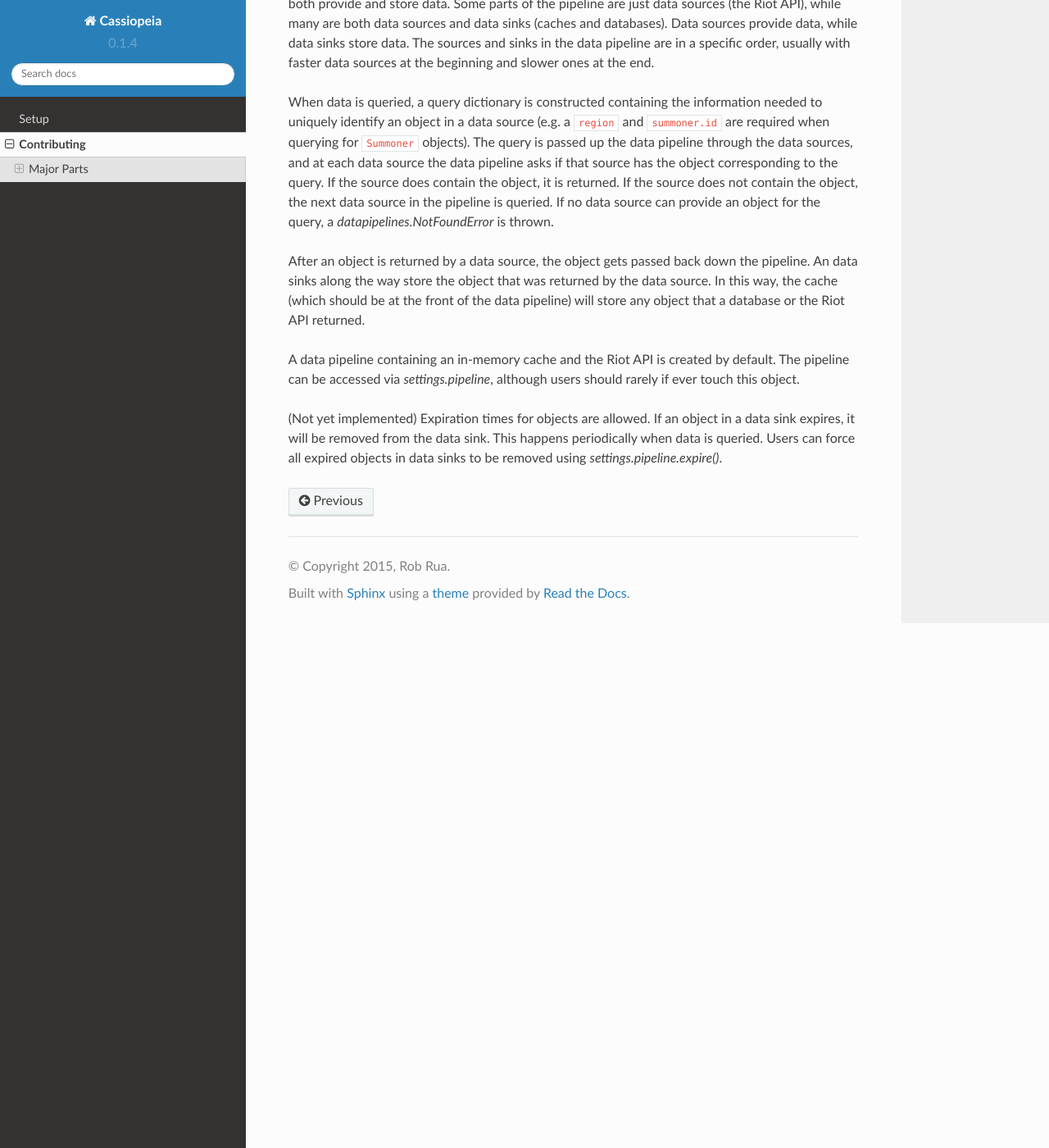
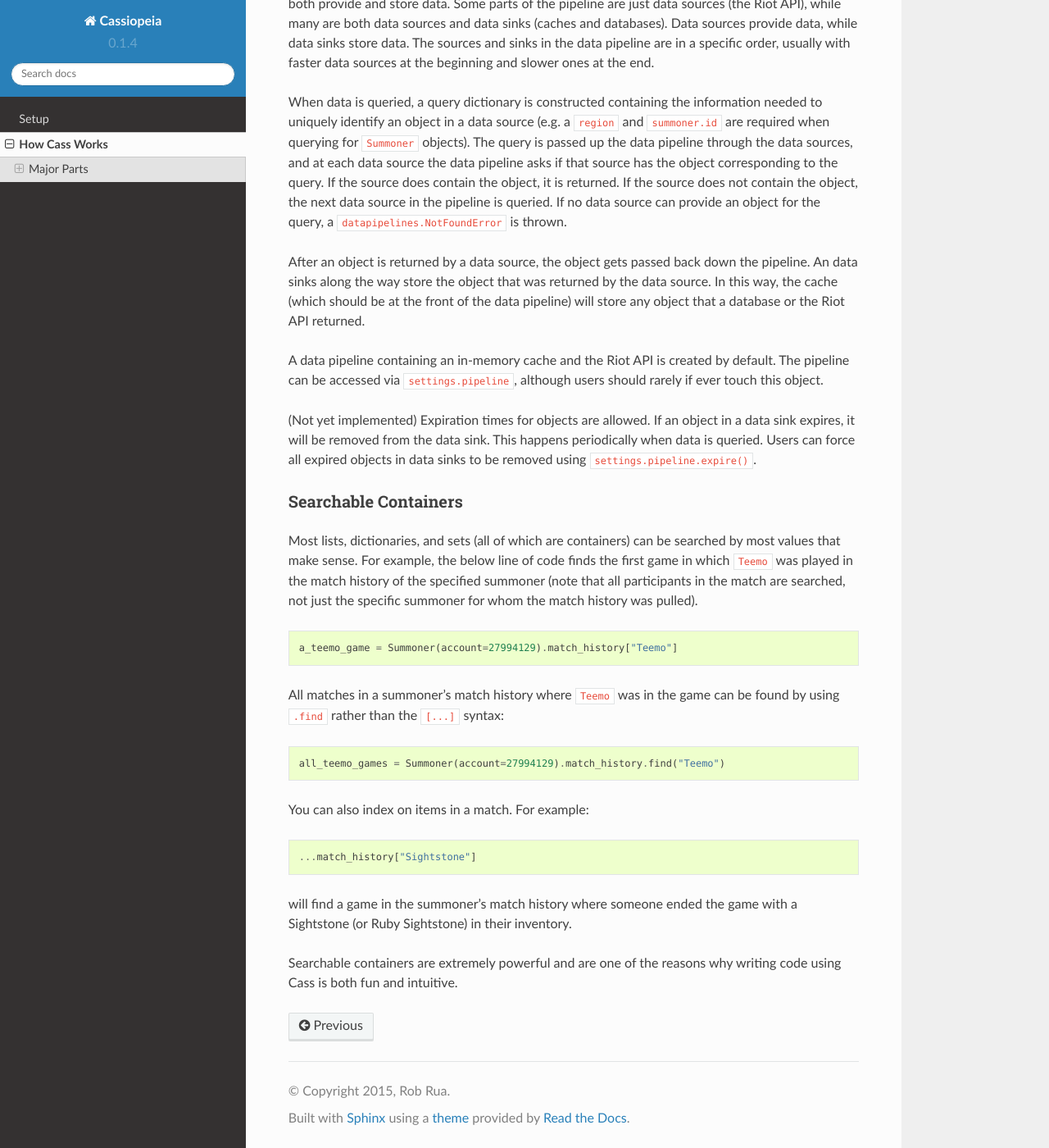
Before and after one commit to Crimack/lissandra, a Sphinx documentation site: the page built from doc/inner_workings.rst, in a window 1280 px wide and 1400 px high, scrolled down 1218 px. Shown: the whole window at 82% size. Built offline with Sphinx 7.4.7 and the Read the Docs theme 2.0.0, drawn with Linux system fonts in a browser that asks for light colours; pages that are not in the unit, such as notebooks, are missing from menus; some of the changed text lies outside the part shown.

Commit message:
doc update

```diff
--- a/doc/inner_workings.rst
+++ b/doc/inner_workings.rst
@@ -1,13 +1,15 @@
 .. _inner-workings:
 
-Contributing
-============
+How Cass Works
+==============
 
 There are a few major parts that make Cass work, with minor parts that go along with them. These are discussed below.
 
 
 Major Parts
 -----------
+
+.. _interfaces:
 
 Two Interfaces
 """"""""""""""
@@ -44,10 +48,38 @@ Data Pipeline
 
 The data pipeline is the series of caches, databases, and data sources (such as the Riot API) that both provide and store data. Some parts of the pipeline are just data sources (the Riot API), while many are both data sources and data sinks (caches and databases). Data sources provide data, while data sinks store data. The sources and sinks in the data pipeline are in a specific order, usually with faster data sources at the beginning and slower ones at the end.
 
-When data is queried, a query dictionary is constructed containing the information needed to uniquely identify an object in a data source (e.g. a ``region`` and ``summoner.id`` are required when querying for ``Summoner`` objects). The query is passed up the data pipeline through the data sources, and at each data source the data pipeline asks if that source has the object corresponding to the query. If the source does contain the object, it is returned. If the source does not contain the object, the next data source in the pipeline is queried. If no data source can provide an object for the query, a `datapipelines.NotFoundError` is thrown.
+When data is queried, a query dictionary is constructed containing the information needed to uniquely identify an object in a data source (e.g. a ``region`` and ``summoner.id`` are required when querying for ``Summoner`` objects). The query is passed up the data pipeline through the data sources, and at each data source the data pipeline asks if that source has the object corresponding to the query. If the source does contain the object, it is returned. If the source does not contain the object, the next data source in the pipeline is queried. If no data source can provide an object for the query, a ``datapipelines.NotFoundError`` is thrown.
 
 After an object is returned by a data source, the object gets passed back down the pipeline. An data sinks along the way store the object that was returned by the data source. In this way, the cache (which should be at the front of the data pipeline) will store any object that a database or the Riot API returned.
 
-A data pipeline containing an in-memory cache and the Riot API is created by default. The pipeline can be accessed via `settings.pipeline`, although users should rarely if ever touch this object.
+A data pipeline containing an in-memory cache and the Riot API is created by default. The pipeline can be accessed via ``settings.pipeline``, although users should rarely if ever touch this object.
 
-(Not yet implemented) Expiration times for objects are allowed. If an object in a data sink expires, it will be removed from the data sink. This happens periodically when data is queried. Users can force all expired objects in data sinks to be removed using `settings.pipeline.expire()`.
+(Not yet implemented) Expiration times for objects are allowed. If an object in a data sink expires, it will be removed from the data sink. This happens periodically when data is queried. Users can force all expired objects in data sinks to be removed using ``settings.pipeline.expire()``.
+
+
+.. _searchable:
+
+Searchable Containers
+"""""""""""""""""""""
+
+Most lists, dictionaries, and sets (all of which are containers) can be searched by most values that make sense. For example, the below line of code finds the first game in which ``Teemo`` was played in the match history of the specified summoner (note that all participants in the match are searched, not just the specific summoner for whom the match history was pulled).
+
+.. code-block:: python
+
+    a_teemo_game = Summoner(account=27994129).match_history["Teemo"]
+
+All matches in a summoner's match history where ``Teemo`` was in the game can be found by using ``.find`` rather than the ``[...]`` syntax:
+
+.. code-block:: python
+
+    all_teemo_games = Summoner(account=27994129).match_history.find("Teemo")
+
+You can also index on items in a match. For example:
+
+.. code-block:: python
+
+    ...match_history["Sightstone"]
+
+will find a game in the summoner's match history where someone ended the game with a Sightstone (or Ruby Sightstone) in their inventory.
+
+Searchable containers are extremely powerful and are one of the reasons why writing code using Cass is both fun and intuitive.
```
Also changed, not shown: other parts of doc/inner_workings.rst (+2 -0 lines).
